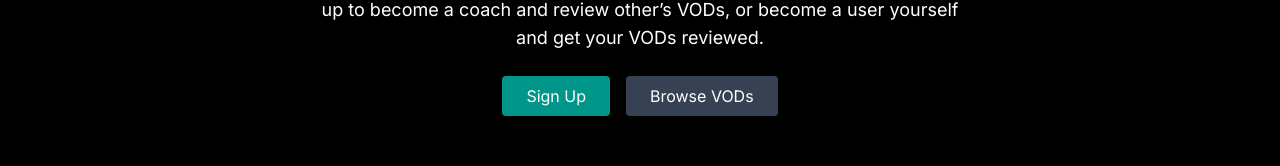
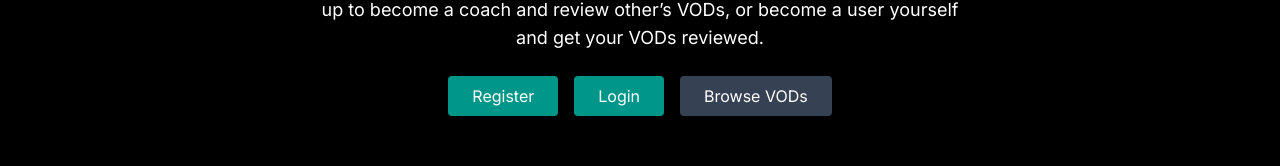
Before and after one commit to ArbertXu/VodReviewProj, a React (Vite) app in the folder FrontEnd/vod-platform/: page / in a window 1280 px wide. Shown: the part 543-709 px from the top of the page. Built offline with nearby package versions, Linux system fonts and the light colour scheme; no server answers.

Commit message:
testing user verification

```diff
--- a/FrontEnd/vod-platform/src/pages/Home.jsx
+++ b/FrontEnd/vod-platform/src/pages/Home.jsx
@@ -1,8 +1,17 @@
 import React from "react";
+import {useState, useEffect } from "react";
 import { useNavigate } from "react-router-dom";
 import Dashboard from "../assets/components/dashboard";
+import {auth} from "/src/firebaseAuth.js";
 function Home() {
     const navigate = useNavigate();
+    const [user, setUser] = useState(null);
+    useEffect(() => {
+            const unsubscribe = auth.onAuthStateChanged((firebaseUser) => {
+                setUser(firebaseUser);
+            })
+            return () => unsubscribe();
+        }, []);
      return (
     <>
       <Dashboard />
@@ -19,10 +28,19 @@ function Home() {
           and get your VODs reviewed.
         </p>
         <div className="flex space-x-4">
-          <button className="bg-teal-600 px-6 py-2 rounded hover:bg-teal-700 transition duration-200 text-white"
-            onClick={() => navigate("/registration/user")}>
-            Sign Up
-          </button>
+            {!user && (
+                <>
+                <button className="bg-teal-600 px-6 py-2 rounded hover:bg-teal-700 transition duration-200 text-white"
+                    onClick={() =>
+                        navigate("/registration/user")}>
+                    Register
+                </button>
+                <button className="bg-teal-600 px-6 py-2 rounded hover:bg-teal-700 transition duration-200 text-white"
+                    onClick={() => navigate("/login/user")}>
+                        Login
+                    </button>
+                    </>
+            ) }
           <button className="bg-gray-700 px-6 py-2 rounded hover:bg-gray-800 transition duration-200 text-white"
           onClick={() => navigate("/explore")}>
             Browse VODs
@@ -78,10 +96,17 @@ function Home() {
         <p className="text-white mb-6 max-w-xl mx-auto">
           Join our community and start uploading or reviewing VODs today!
         </p>
+        {user? <button className="bg-teal-600 px-8 py-3 rounded hover:bg-teal-700 transition duration-200 text-white"
+        onClick={() => navigate("/explore/")}>
+          Browse VODS
+        </button>
+        :
         <button className="bg-teal-600 px-8 py-3 rounded hover:bg-teal-700 transition duration-200 text-white"
         onClick={() => navigate("/registration/user")}>
           Sign Up Now
         </button>
+        }
+
       </section>
 
       {/* Footer */}
--- a/FrontEnd/vod-platform/src/pages/ResetPassword.jsx
+++ b/FrontEnd/vod-platform/src/pages/ResetPassword.jsx
@@ -1,29 +1,47 @@
 import React, { useState, useEffect } from "react";
-import {getAuth, sendPasswordResetEmail, confirmPasswordReset} from "firebase/auth";
+import {getAuth, sendPasswordResetEmail, confirmPasswordReset, applyActionCode} from "firebase/auth";
 import {auth} from "../firebaseAuth";
 import { useNavigate, useLocation } from "react-router-dom";
 import Dashboard from "../assets/components/dashboard";
 import { ToastContainer, toast } from 'react-toastify';
 
-export default function ResetPassword() {
+export default function AuthActionHandler() {
 
     const navigate = useNavigate();
     const location = useLocation();
     const [oobCode, setoobCode] = useState("");
     const [newPassword, setNewPassword] = useState("");
     const [loading, setLoading] = useState(false);
-
+    const [mode, setMode] = useState(null);
     useEffect (() => {
         const params = new URLSearchParams(location.search);
+        const modeParam = params.get("mode");
         const code = params.get("oobCode");
-        if(!code) {
+        if(!code || !modeParam) {
             toast.error("Invalid reset code.", {
                 autoClose: 1000,
-                onClose: () => navigate("/login/user"),
+                onClose: () => navigate("/"),
             })
             return;
         }
         setoobCode(code);
+        setMode(modeParam)
+
+        if (modeParam === "verifyEmail") {
+            applyActionCode(auth, code)
+            .then(() => {
+                toast.success("Email Verified! You can now log in!", {
+                    autoClose: 1000,
+                    onClose: () => navigate("/login/user"),
+                });
+            })
+            .catch(() => {
+                toast.error("Verification link invalid or expired.", {
+                    autoClose: 1000,
+                    onClose: () => navigate("/")
+                })
+            })
+        }
     }, [location, navigate]);
 
     const handleSubmit = async (e) => {
@@ -53,7 +71,8 @@ export default function ResetPassword() {
         <>
         <Dashboard/>
     <div className="flex justify-center items-center min-h-screen">
-      <form
+        {mode === "resetPassword" ? (
+            <form
         onSubmit={handleSubmit}
         className="card shadow-xl p-6 space-y-4 bg-gray-800 text-white w-full max-w-sm"
       >
@@ -73,6 +92,10 @@ export default function ResetPassword() {
           {loading ? "Updating..." : "Reset Password"}
         </button>
       </form>
+        ) : (
+            <p className="text-white">Processing Request</p>
+        )}
+
     </div>
     </>
     )
--- a/FrontEnd/vod-platform/src/pages/UserRegistration.jsx
+++ b/FrontEnd/vod-platform/src/pages/UserRegistration.jsx
@@ -39,8 +39,14 @@ function UserRegistration() {
             })
             const data = await response.json();
             if (response.ok) {
-                await signInWithEmailAndPassword(auth, formData.email, formData.password)
-                toast.success("Registered successfully and logged in!", {
+                const userCredential = await createUserWithEmailAndPassword(
+                    auth,
+                    formData.email,
+                    formData.password
+                )
+                await sendEmailVerification(userCredential.user);
+                // await signInWithEmailAndPassword(auth, formData.email, formData.password)
+                toast.success("Registered successfully! Please check your email for a verification link!", {
                         autoClose: 2000,
                         onClose: () => navigate("/"),
                       });
--- a/FrontEnd/vod-platform/src/pages/VODpage.jsx
+++ b/FrontEnd/vod-platform/src/pages/VODpage.jsx
@@ -235,6 +235,7 @@ useEffect(() => {
         const newVod = await metadataRes.json();
         setVods((prev) => [...prev, newVod]);
         setFile(null);
+        toast.success("Video successfully uploaded!")
       } catch (err) {
         console.error("Error uploading:", err);
       } finally {
```
